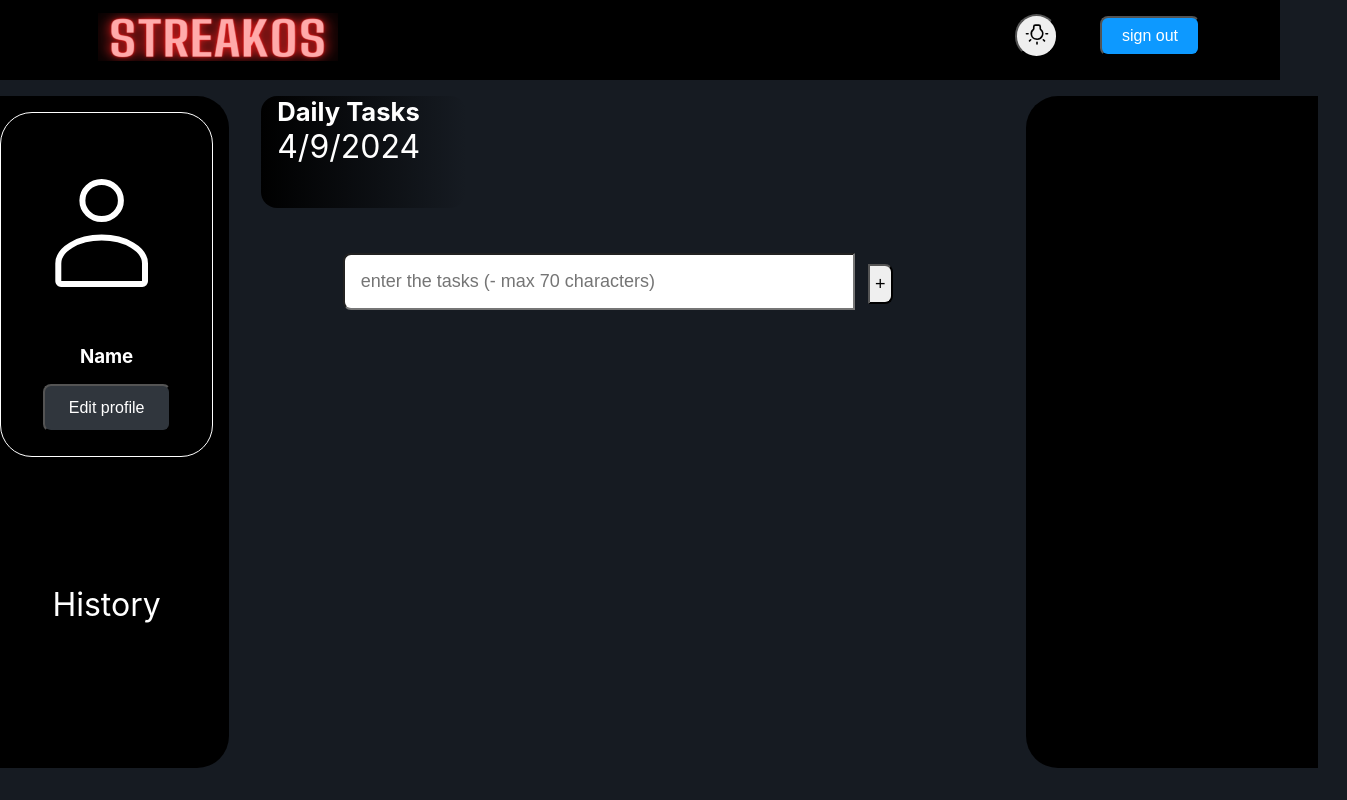
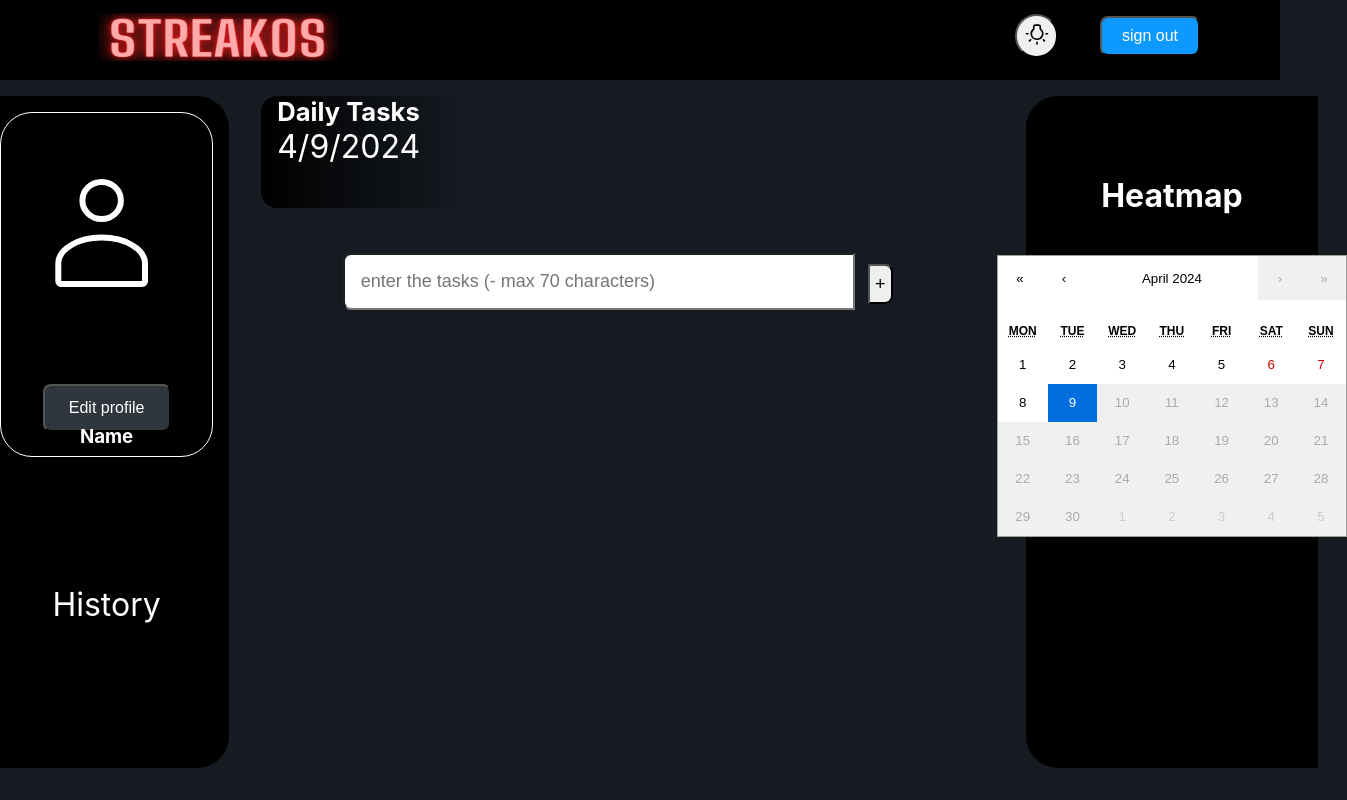
Before and after one commit to abhayrsr/dailyStreakTracker, a React (Create React App) app in the folder frontend/daily-streak-tracker-fe/: page /dashboard in a window 1280 px wide. Shown: the whole page, 1347 px wide, since content can reach past the window. Built offline with nearby package versions, Linux system fonts and the light colour scheme.

Commit message:
added calendar

```diff
--- a/frontend/daily-streak-tracker-fe/package.json
+++ b/frontend/daily-streak-tracker-fe/package.json
@@ -7,6 +7,8 @@
     "@testing-library/react": "^13.4.0",
     "@testing-library/user-event": "^13.5.0",
     "react": "^18.2.0",
+    "react-calendar": "^4.8.0",
+    "react-calendar-heatmap": "^1.9.0",
     "react-dom": "^18.2.0",
     "react-scripts": "5.0.1",
     "reactjs-popup": "^2.0.6",
--- a/frontend/daily-streak-tracker-fe/src/components/Heatmap/heatmap.css
+++ b/frontend/daily-streak-tracker-fe/src/components/Heatmap/heatmap.css
@@ -10,3 +10,14 @@
     background-color: black;
 
 }
+
+.name{
+    color: white;
+    position: relative;
+    top: 10vh;
+}
+
+.calendar{
+   position: relative;
+   top: 15vh;
+}
--- a/frontend/daily-streak-tracker-fe/src/components/Heatmap/heatmap.js
+++ b/frontend/daily-streak-tracker-fe/src/components/Heatmap/heatmap.js
@@ -1,9 +1,45 @@
-import './heatmap.css';
+import "./heatmap.css";
+import Calendar from "react-calendar";
+import "react-calendar/dist/Calendar.css";
+import {useState} from 'react';
 
-export default function Heatmap(){
-    return(
-        <div className="heatmap">
+export default function Heatmap() {
+    const [date, setDate] = useState(new Date());
+    const streakData = [
+        false, false, false, true, true, true, true, true, true, false, true, true,
+        true, true, true, false, false, false, true, true, true, true, true, true,
+        true, true, true, true, true, true,
+      ];
 
-        </div>
-    )
+    function handleClick(value){
+        console.log(value);
+        alert('New date is: '+ value)
+    }
+
+    function getTileContent({date, view}){
+        if(view === 'month'){
+            const day = date.getDate();
+            const isCompleted = streakData[day-1];
+
+            return(
+            <div>
+
+            </div>
+            )
+        }
+    }
+  return (
+    <div className="heatmap">
+      <h1 className="name">Heatmap</h1>
+      <div className="calendar">
+        <Calendar
+            value={date}
+            onChange={() => handleClick(date)}
+            tileContent={getTileContent}
+            maxDate={date}
+        />
+      </div>
+
+    </div>
+  );
 }
```
Also changed, not shown: 1 other file (tests, documents, lock files or other folders).
